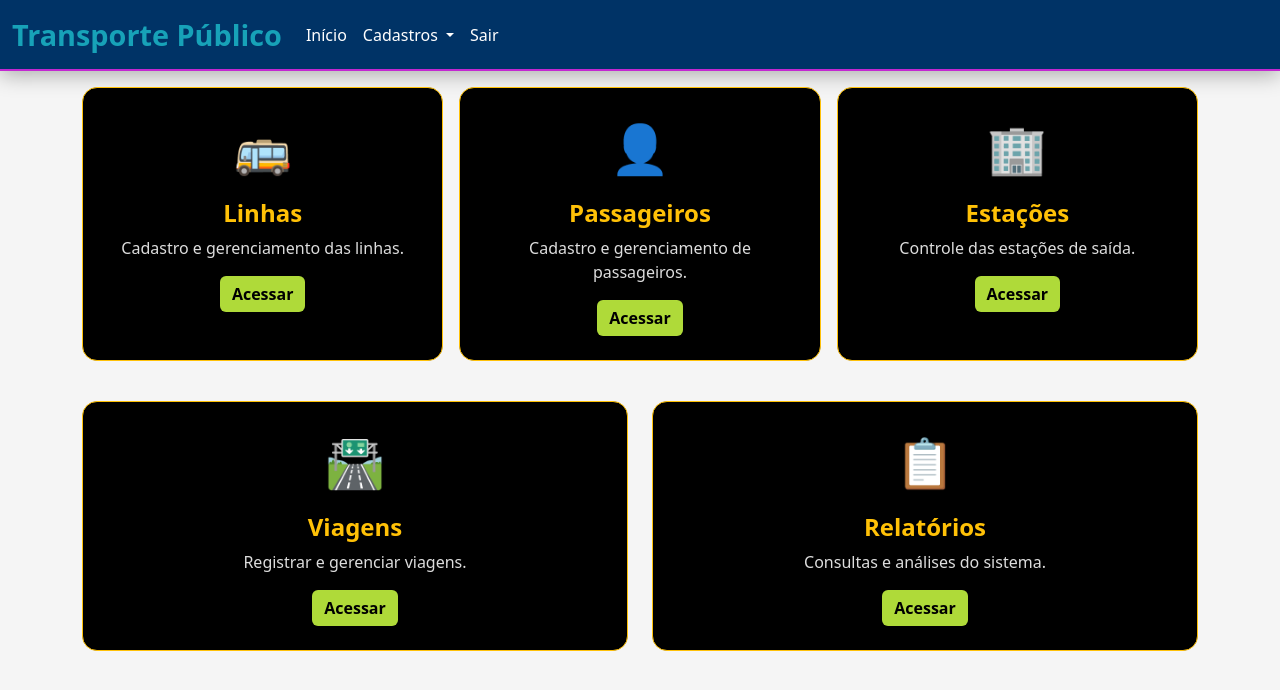
After one commit to poliana-cavalcante02/ProjetoTransporte, a PHP site: page /principal.php in a window 1280 px wide. The commit adds this page. Shown: the top 690 px of the page. Run offline with PHP 8.4, Linux system fonts and the light colour scheme; the visitor is signed in with stand-in values (Sample User, id 1).

Commit message:
Parte 2 do projeto transporte

```diff
--- a/cabecalho.php
+++ b/cabecalho.php
@@ -58,7 +58,7 @@ if(!isset($_SESSION['acesso']))
     .dropdown-menu{
       background:#111;
       border:1px solid #c53d9c;
-    }/
+    }
 
     .dropdown-item{
       color:#fff;
--- /dev/null
+++ b/principal.php
@@ -0,0 +1,126 @@
+<?php
+require("cabecalho.php");
+?>
+
+<style>
+.dashboard {
+    min-height: 100vh;
+    background: linear-gradient(135deg, #1b1f24, #232a33);
+    padding: 40px;
+}
+
+.dashboard-card {
+    background: #000;
+    border: 1px solid #FFC107;
+    border-radius: 15px;
+    transition: all .3s ease;
+    height: 100%;
+}
+
+.dashboard-card:hover {
+    transform: translateY(-8px);
+    box-shadow: 0 0 25px rgba(255,193,7,.35);
+}
+
+.dashboard-icon {
+    font-size: 3rem;
+    margin-bottom: 15px;
+}
+
+.dashboard-card h4 {
+    color: #FFC107;
+    font-weight: bold;
+}
+
+.dashboard-card p {
+    color: #ddd;
+}
+
+.btn-dashboard {
+    background: #afda39;
+    color: #000;
+    font-weight: bold;
+    border: none;
+}
+
+.btn-dashboard:hover {
+    background: #97d329;
+}
+</style>
+
+<div class="row g-3">
+
+    <div class="col-lg-4 col-md-6">
+        <div class="card dashboard-card">
+            <div class="card-body text-center p-4">
+                <div class="dashboard-icon">🚌</div>
+                <h4>Linhas</h4>
+                <p>Cadastro e gerenciamento das linhas.</p>
+                <a href="novaLinha.php" class="btn btn-dashboard">
+                    Acessar
+                </a>
+            </div>
+        </div>
+    </div>
+
+    <div class="col-lg-4 col-md-6">
+        <div class="card dashboard-card">
+            <div class="card-body text-center p-4">
+                <div class="dashboard-icon">👤</div>
+                <h4>Passageiros</h4>
+                <p>Cadastro e gerenciamento de passageiros.</p>
+                <a href="novoPassageiro.php" class="btn btn-dashboard">
+                    Acessar
+                </a>
+            </div>
+        </div>
+    </div>
+
+    <div class="col-lg-4 col-md-6">
+        <div class="card dashboard-card">
+            <div class="card-body text-center p-4">
+                <div class="dashboard-icon">🏢</div>
+                <h4>Estações</h4>
+                <p>Controle das estações de saída.</p>
+                <a href="novaEstacao.php" class="btn btn-dashboard">
+                    Acessar
+                </a>
+            </div>
+        </div>
+    </div>
+
+</div>
+
+<div class="row g-4 mt-3">
+
+    <div class="col-lg-6">
+        <div class="card dashboard-card">
+            <div class="card-body text-center p-4">
+                <div class="dashboard-icon">🛣️</div>
+                <h4>Viagens</h4>
+                <p>Registrar e gerenciar viagens.</p>
+                <a href="novaViagem.php" class="btn btn-dashboard">
+                    Acessar
+                </a>
+            </div>
+        </div>
+    </div>
+
+    <div class="col-lg-6">
+        <div class="card dashboard-card">
+            <div class="card-body text-center p-4">
+                <div class="dashboard-icon">📋</div>
+                <h4>Relatórios</h4>
+                <p>Consultas e análises do sistema.</p>
+                <a href="relatorios.php" class="btn btn-dashboard">
+                    Acessar
+                </a>
+            </div>
+        </div>
+    </div>
+
+</div>
+
+<?php
+require("rodape.php");
+?>
--- /dev/null
+++ b/rodape.php
@@ -0,0 +1,8 @@
+</div>
+
+<script src="https://cdn.jsdelivr.net/npm/bootstrap@5.3.6/dist/js/bootstrap.bundle.min.js"
+integrity="sha384-j1CDi7MgGQ12Z7Qab0qlWQ/Qqz24Gc6BM0thvEMVjHnfYGF0rmFCozFSxQBxwHKO"
+crossorigin="anonymous"></script>
+
+</body>
+</html>
```
Also changed, not shown: cadastro.php (added, +155 -0 lines), conexao.php (added, +26 -0 lines), index.php (added, +71 -0 lines), logout.php (added, +8 -0 lines).
